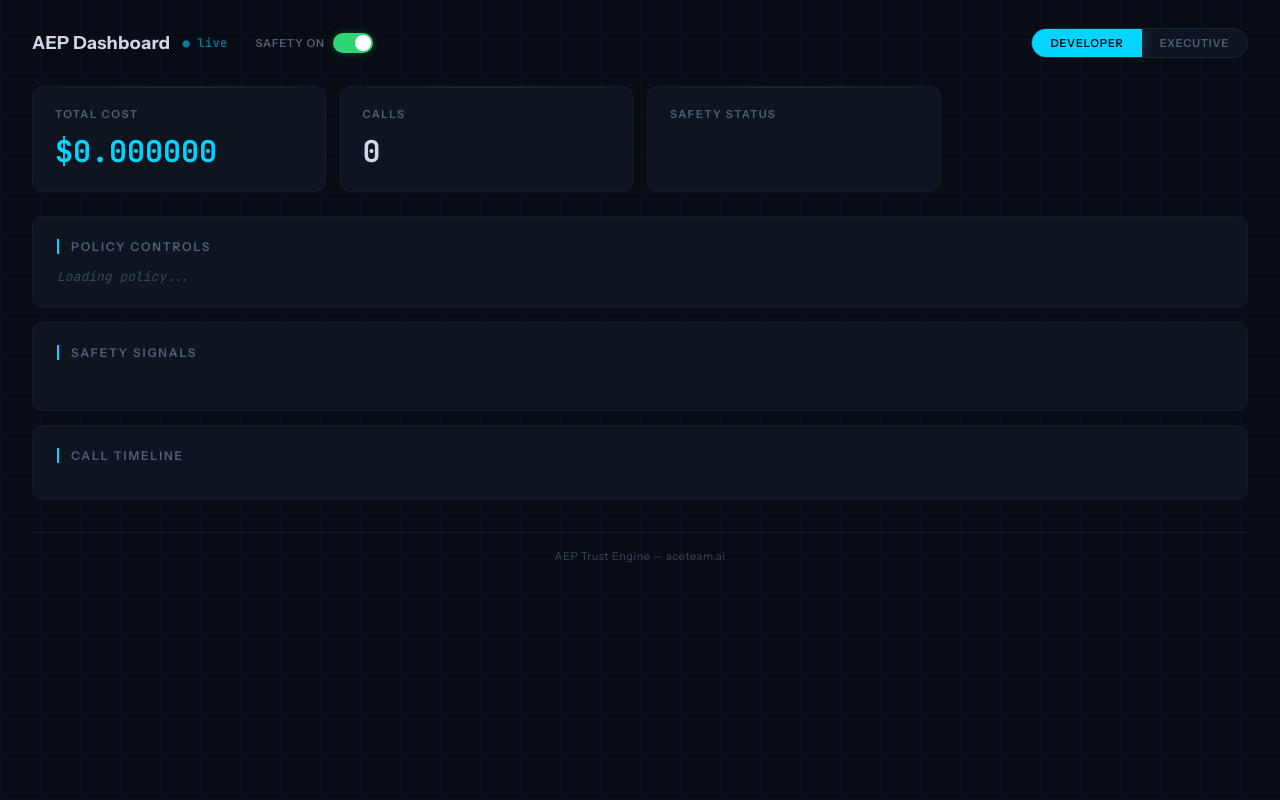
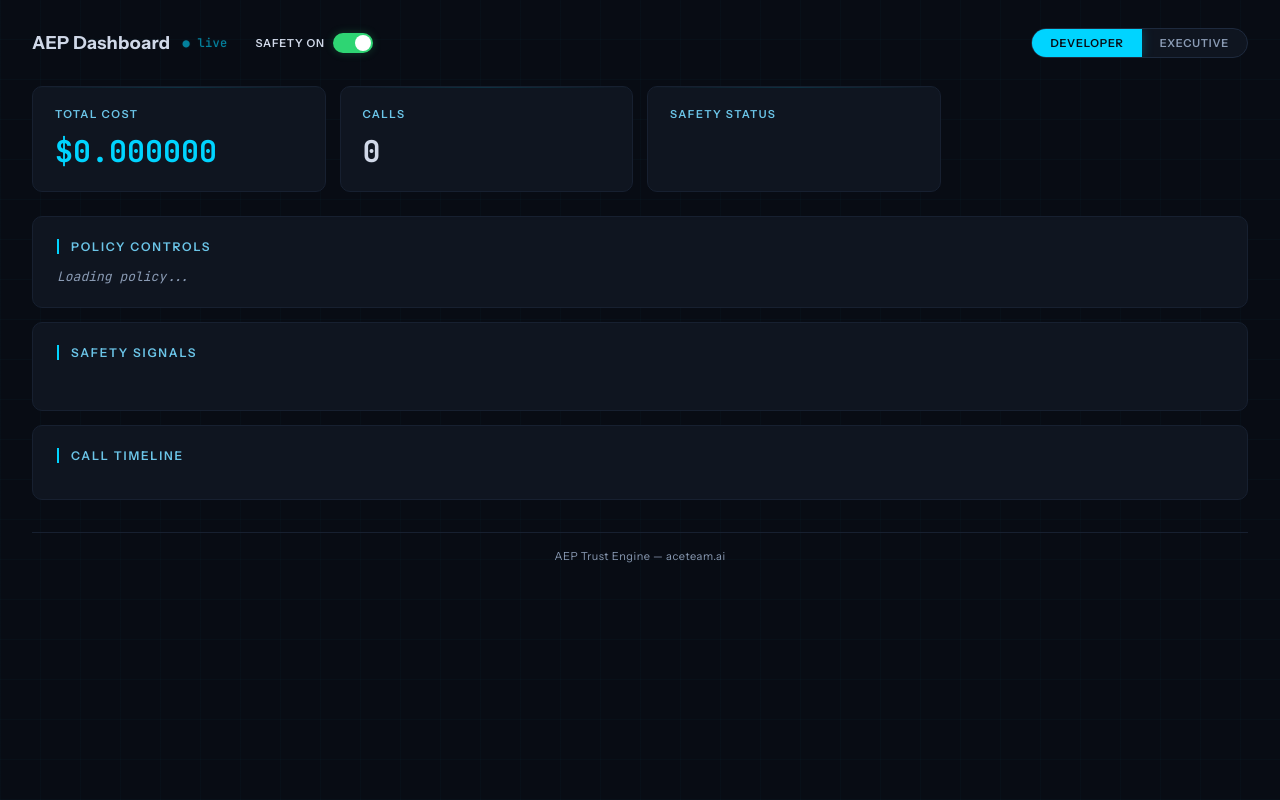
Before and after one commit to aceteam-ai/aceteam-aep, a Python web app: template src/aceteam_aep/dashboard/templates/index.html in a window 1280 px wide. Run offline with Jinja, Linux system fonts and the light colour scheme; the template is opened without the code that fills it, so the values that code supplies are empty.

Commit message:
feat(dashboard): brighten color palette and add accent variety
Replace hard-to-read grey text (#506078, #384858) with brighter
alternatives. Add sky, lavender, and peach accent colors so labels,
timestamps, durations, and details each have distinct hues instead
of uniform grey.

Co-Authored-By: Claude Opus 4 <noreply@anthropic.com>

```diff
--- a/src/aceteam_aep/dashboard/templates/index.html
+++ b/src/aceteam_aep/dashboard/templates/index.html
@@ -13,11 +13,11 @@
     --bg-surface: #0f1520;
     --bg-raised: #151d2b;
     --bg-inset: #0a0f18;
-    --border: #1a2535;
-    --border-subtle: #131c2a;
+    --border: #1e2a3e;
+    --border-subtle: #172030;
     --text-primary: #d0d8e8;
-    --text-muted: #506078;
-    --text-dim: #384858;
+    --text-muted: #8a9bb4;
+    --text-dim: #627890;
     --accent-cyan: #00d4ff;
     --accent-cyan-dim: rgba(0, 212, 255, 0.12);
     --accent-amber: #ffb347;
@@ -26,6 +26,9 @@
     --accent-red-dim: rgba(255, 71, 87, 0.12);
     --accent-green: #2ed573;
     --accent-green-dim: rgba(46, 213, 115, 0.12);
+    --accent-lavender: #b8a0e0;
+    --accent-sky: #6bc5e8;
+    --accent-peach: #e8a87c;
     --font-data: 'JetBrains Mono', 'SF Mono', Consolas, monospace;
     --font-label: 'Instrument Sans', -apple-system, sans-serif;
     --radius: 6px;
@@ -131,7 +134,7 @@
     font-family: var(--font-label);
     font-size: 11px;
     font-weight: 600;
-    color: var(--text-muted);
+    color: var(--accent-sky);
     text-transform: uppercase;
     letter-spacing: 1.5px;
     margin-bottom: 10px;
@@ -178,7 +181,7 @@
     font-family: var(--font-label);
     font-size: 12px;
     font-weight: 600;
-    color: var(--text-muted);
+    color: var(--accent-sky);
     margin-bottom: 14px;
     text-transform: uppercase;
     letter-spacing: 1.8px;
@@ -240,12 +243,12 @@
   .span-item:nth-child(even) { background: rgba(15,21,32,0.6); }
   .span-item:hover { background: var(--bg-raised); }
   .span-model { color: var(--accent-cyan); font-weight: 500; }
-  .span-time { color: var(--text-muted); font-size: 11px; margin-right: 10px; min-width: 120px; }
-  .span-dur { color: var(--text-muted); font-variant-numeric: tabular-nums; }
-  .span-cost { color: var(--accent-cyan); font-size: 12px; margin-right: 8px; opacity: 0.8; }
+  .span-time { color: var(--accent-sky); font-size: 11px; margin-right: 10px; min-width: 120px; }
+  .span-dur { color: var(--accent-lavender); font-variant-numeric: tabular-nums; }
+  .span-cost { color: var(--accent-amber); font-size: 12px; margin-right: 8px; opacity: 0.9; }
   .span-right { display: flex; align-items: center; gap: 10px; }
 
-  .empty { color: var(--text-dim); font-style: italic; font-size: 13px; }
+  .empty { color: var(--text-muted); font-style: italic; font-size: 13px; }
 
   /* ── Pulse / Live Indicator ── */
   .pulse { animation: glowPulse 2.5s ease-in-out infinite; }
@@ -266,7 +269,7 @@
     padding-top: 16px;
     border-top: 1px solid var(--border-subtle);
     text-align: center;
-    color: var(--text-dim);
+    color: var(--text-muted);
     font-size: 11px;
     font-family: var(--font-label);
     letter-spacing: 0.5px;
@@ -423,7 +426,7 @@
     font-family: var(--font-label);
     font-size: 11px;
     font-weight: 600;
-    color: var(--text-muted);
+    color: var(--text-primary);
     text-transform: uppercase;
     letter-spacing: 0.8px;
   }
@@ -1205,7 +1208,7 @@ function renderGovernance(container, govList) {
   container.textContent = '';
   govList.forEach(function(gov) {
     var callLabel = document.createElement('div');
-    callLabel.style.cssText = 'font-size:11px;color:#58a6ff;margin-top:8px;margin-bottom:4px;';
+    callLabel.style.cssText = 'font-size:11px;color:#6bc5e8;margin-top:8px;margin-bottom:4px;';
     callLabel.textContent = 'Call ' + (gov.call_id || '?');
     container.appendChild(callLabel);
     var fields = [
@@ -1338,11 +1341,11 @@ function updateCisoView(data) {
     complianceBar.className = 'bar-fill bar-green';
   } else if (compliancePct > 95) {
     complianceEl.className = 'card-value';
-    complianceEl.style.color = '#d29922';
+    complianceEl.style.color = '#ffb347';
     complianceBar.className = 'bar-fill bar-yellow';
   } else {
     complianceEl.className = 'card-value';
-    complianceEl.style.color = '#da3633';
+    complianceEl.style.color = '#ff4757';
     complianceBar.className = 'bar-fill bar-red';
   }
 
@@ -1370,15 +1373,15 @@ function updateCisoView(data) {
     // Zero-state: all clean
     var zs = document.createElement('div');
     zs.className = 'zero-state';
-    zs.innerHTML = '<div class="zero-state-icon" style="color:#3fb950;">&#x2714;</div>'
+    zs.innerHTML = '<div class="zero-state-icon" style="color:#2ed573;">&#x2714;</div>'
       + '<div class="zero-state-text">All agents compliant</div>'
       + '<div class="zero-state-sub">No safety incidents this session. ' + totalCalls + ' call' + (totalCalls > 1 ? 's' : '') + ' passed.</div>';
     complianceBody.appendChild(zs);
   } else if (totalCalls === 0) {
     var zs2 = document.createElement('div');
     zs2.className = 'zero-state';
-    zs2.innerHTML = '<div class="zero-state-icon" style="color:#484f58;">&#x2022;</div>'
-      + '<div class="zero-state-text" style="color:#8b949e;">Waiting for agent activity</div>'
+    zs2.innerHTML = '<div class="zero-state-icon" style="color:#627890;">&#x2022;</div>'
+      + '<div class="zero-state-text" style="color:#8a9bb4;">Waiting for agent activity</div>'
       + '<div class="zero-state-sub">No calls recorded yet.</div>';
     complianceBody.appendChild(zs2);
   } else {
@@ -1527,7 +1530,7 @@ function renderBudget(budget) {
   var pct = limit > 0 ? Math.min(100, (spent / limit) * 100) : 0;
   var bar = document.getElementById('budget-bar');
   bar.style.width = pct + '%';
-  bar.style.background = pct > 90 ? '#da3633' : pct > 70 ? '#d29922' : '#58a6ff';
+  bar.style.background = pct > 90 ? '#ff4757' : pct > 70 ? '#ffb347' : '#00d4ff';
   var label = '$' + spent.toFixed(4) + ' / $' + limit.toFixed(2);
   if (remaining != null) label += ' ($' + remaining.toFixed(4) + ' remaining)';
   document.getElementById('budget-text').textContent = label;
@@ -1562,7 +1565,7 @@ function renderAttestation(attest) {
     var label = rows[i][0];
     var value = rows[i][1];
     if (!value) continue;
-    var valueClass = (label === 'Chain Integrity') ? 'style="color:#3fb950;font-weight:bold;"' : '';
+    var valueClass = (label === 'Chain Integrity') ? 'style="color:#2ed573;font-weight:bold;"' : '';
     html += '<div class="entity-row">';
     html += '<span class="entity-name">' + label + '</span>';
     html += '<span class="entity-detail" ' + valueClass + '>' + value + '</span>';
```
Also changed, not shown: other parts of src/aceteam_aep/dashboard/templates/index.html (+11 -11 lines).
